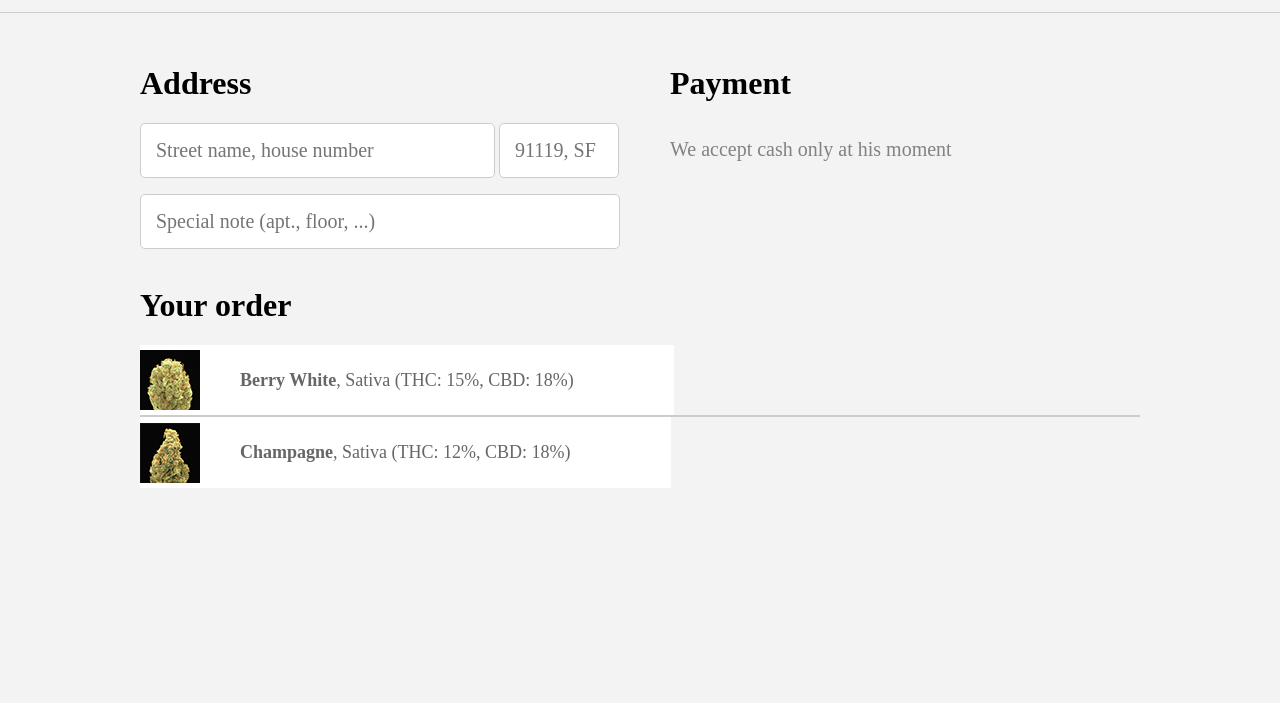
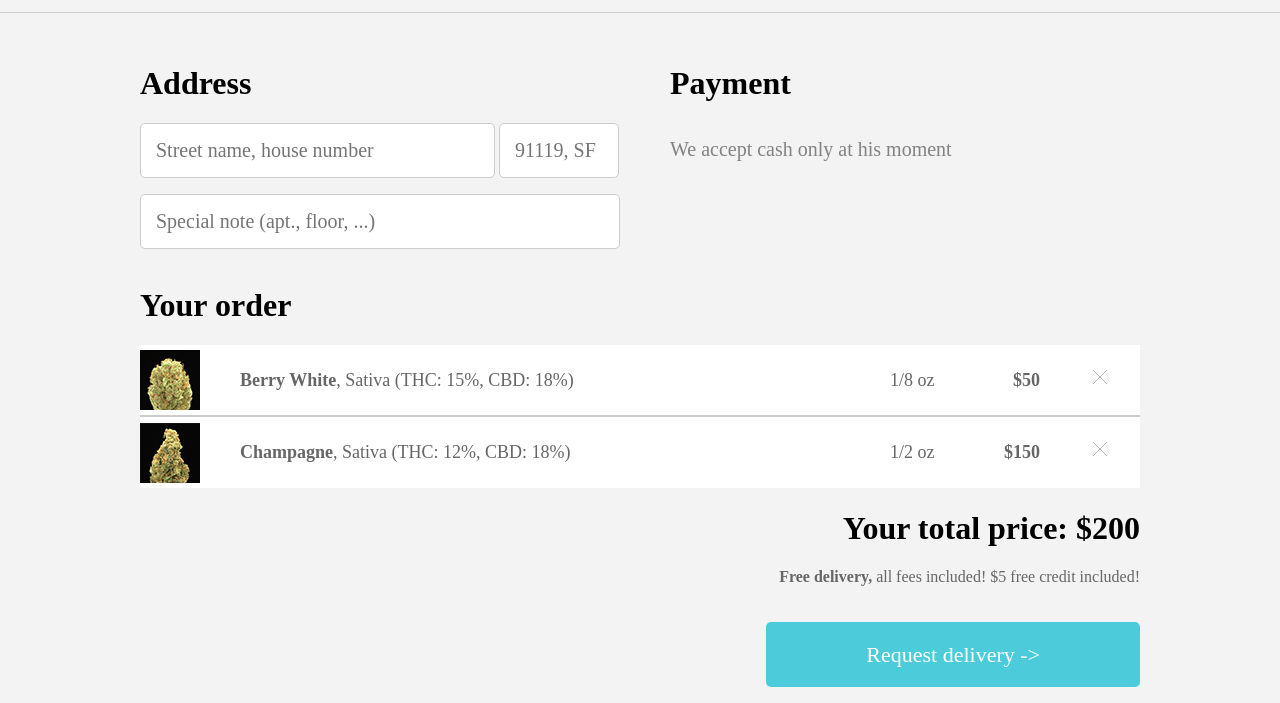
Before and after one commit to olegweb1981/test, a plain HTML site: page index.html in a window 1280 px wide. Shown: the part 140-843 px from the top of the page. Before the commit the page ends 800 px from the top, so only its background shows below. Drawn offline with nearby package versions, Linux system fonts and the light colour scheme; a web font is replaced by a local one.

Commit message:
new cart page

```diff
--- a/index.html
+++ b/index.html
@@ -61,18 +61,37 @@
             <div>
                 <h1>Your order</h1>
             </div>
-            <div>
+            <div style="background-color: white">
                 <div class="order">
                     <div class="order-berry">
                         <b>Berry White</b>, Sativa (THC: 15%, CBD: 18%)
                     </div>
+                    <div class="order-amount">
+                        1/8 oz
+                    </div>
+                    <div class="order-sum">
+                        <b>$50</b>
+                    </div>
+                    <div class="close"></div>
                 </div>
                 <div class="line"></div>
                 <div class="order">
                     <div class="order-champagne">
                         <b>Champagne</b>, Sativa (THC: 12%, CBD: 18%)
                     </div>
+                    <div class="order-amount">
+                        1/2 oz
+                    </div>
+                    <div class="order-sum">
+                        <b>$150</b>
+                    </div>
+                    <div class="close"></div>
                 </div>
+            </div>
+            <div class="price">
+                <h1>Your total price: $200</h1>
+                <p style="color: #666666;"><b>Free delivery,</b> all fees included! $5 free credit included!</p>
+                <p><button type="Delivery" class="delivery">Request delivery    -></button></p>
             </div>
         </div>
     </div>
--- a/style.css
+++ b/style.css
@@ -27,6 +27,10 @@ html {
 @font-face {
     font-family: MuseoSansRounded-500-webfont;
     src: url(fonts/museosansrounded_500/MuseoSansRounded-500-webfont.ttf);
+}
+@font-face {
+    font-family: MuseoSansRounded-1000-webfont;
+    src: url(fonts/museosansrounded_1000/MuseoSansRounded-1000-webfont.ttf);
 }
 
 body {
@@ -176,9 +180,10 @@ ul.hr li {
     border: 1px solid #cccccc;
 }
 
-.order-berry, .order-champagne {
+.order-berry, .order-champagne, .order-amount, .order-sum {
+    width: 750px;
     float: left;
-    padding: 25px 100px;
+    padding: 25px 0 25px 100px;
     font-size: 18px;
     font-family: MuseoSansRounded-300-webfont;
     color: #666666;
@@ -191,3 +196,40 @@ ul.hr li {
 .order-champagne {
     background: url(images/icon_champagne.jpg) no-repeat left center;
 }
+
+.order-amount {
+    width: 100px;
+    display: inline-block;
+    margin: 0;
+    padding: 25px 0;
+}
+
+.order-sum {
+    width: 50px;
+    display: inline-block;
+    margin: 0;
+    padding: 25px 0;
+    text-align: right;
+}
+
+.close {
+    background: url(images/icon-close.png) no-repeat right center;
+    display: inline-block;
+    padding: 40px 35px 25px 35px;
+}
+
+.price {
+    text-align: right;
+    font-family: MuseoSansRounded-300-webfont;
+}
+
+.delivery {
+    background-color: #4cccdb;
+    padding: 20px 100px;
+    font-size: 22px;
+    font-family: MuseoSansRounded-700-webfont;
+    color: white;
+    border-radius: 5px;
+    border: 1px;
+    margin-top: 20px;
+}
```
Also changed, not shown: images/icon-close.png (added).
